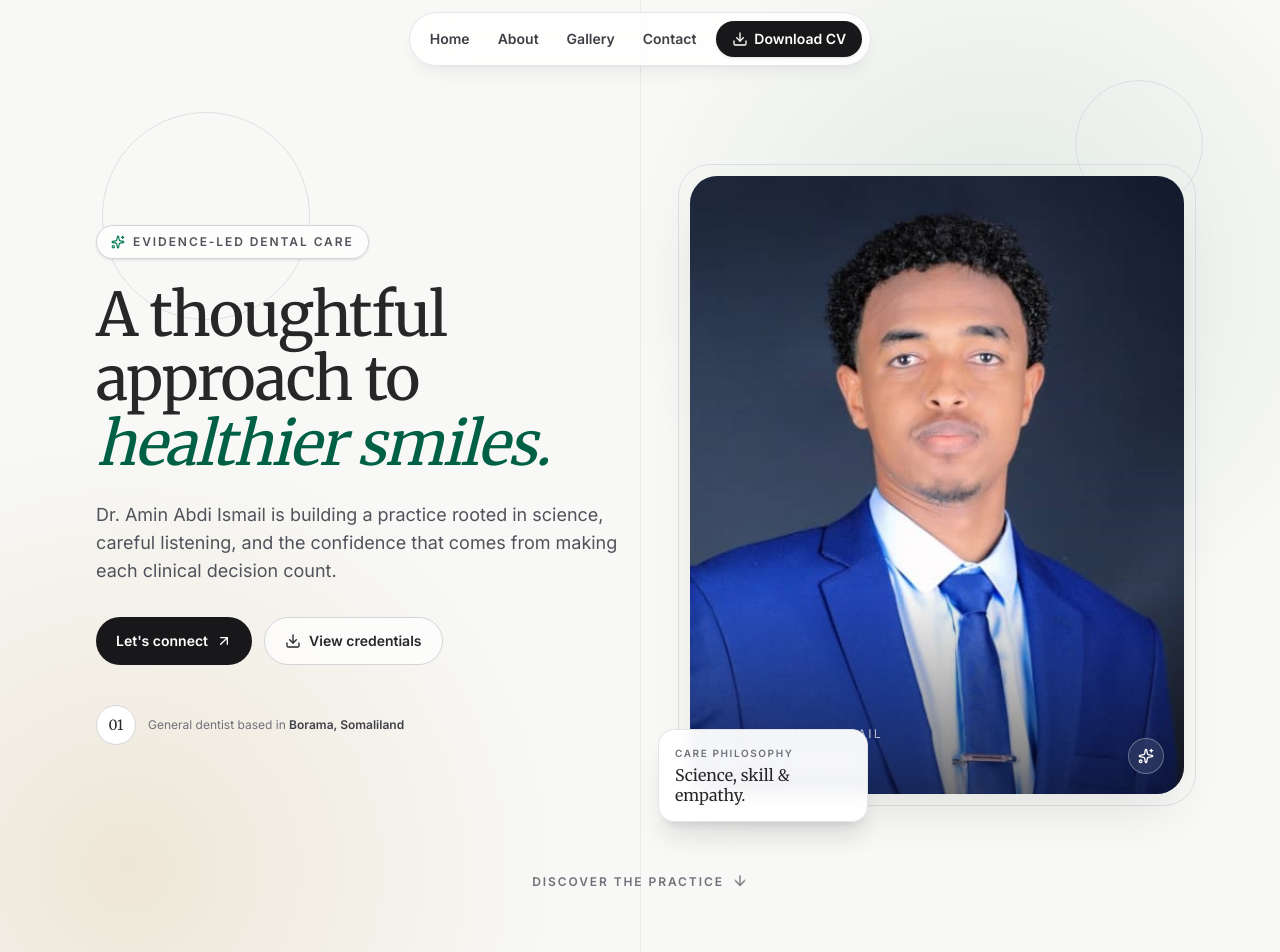
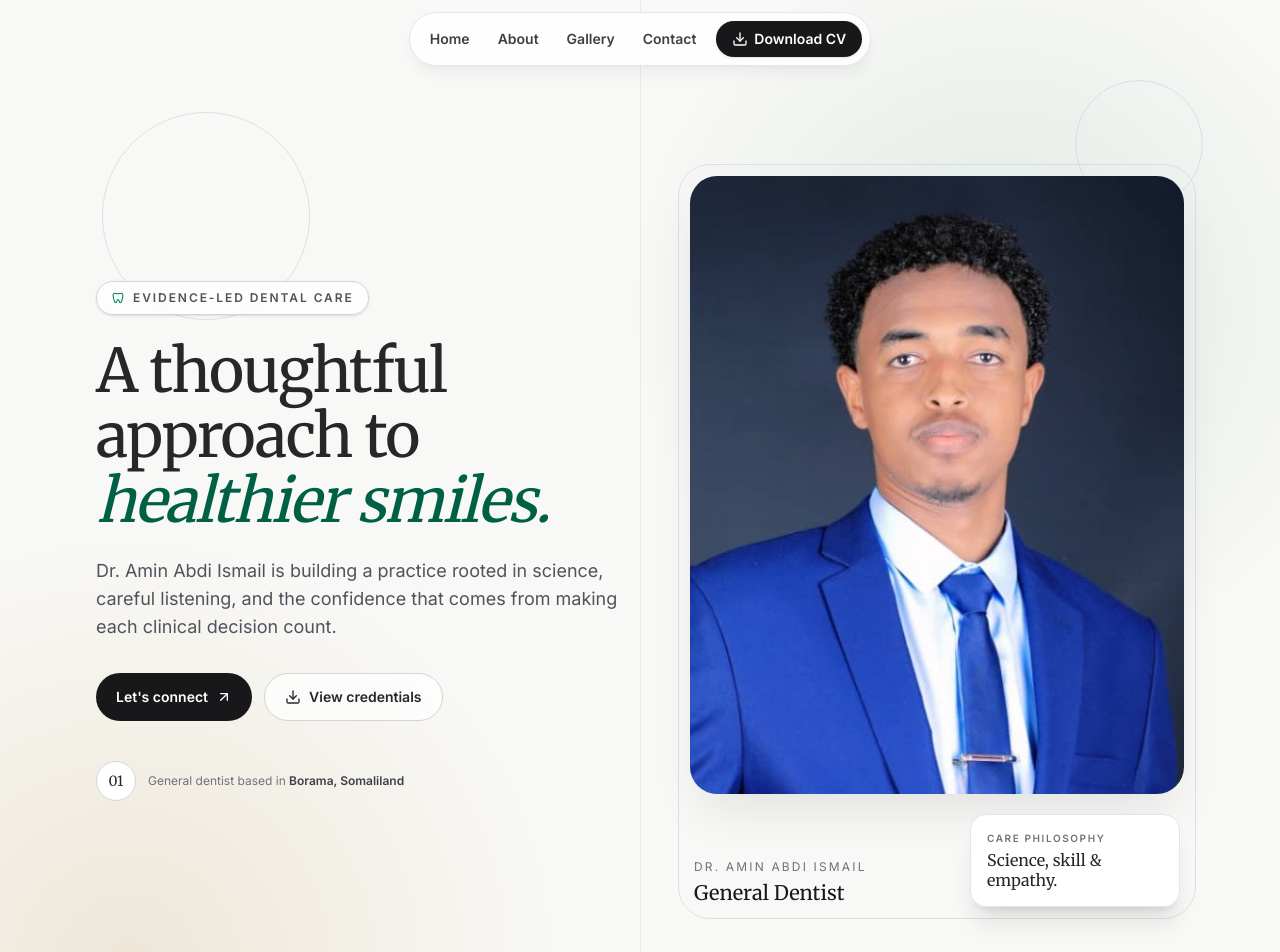
Before and after one commit to Ismaaciil-abdi/Dr-Amin-portfolio, a Next.js app: page / in a window 1280 px wide. Shown: the top 952 px of the page. Built offline with nearby package versions, Linux system fonts and the light colour scheme.

Commit message:
Hero_update

```diff
--- a/src/sections/Hero.tsx
+++ b/src/sections/Hero.tsx
@@ -2,7 +2,7 @@
 
 import Image from "next/image";
 import Link from "next/link";
-import { ArrowDown, ArrowUpRight, Download, Sparkles } from "lucide-react";
+import { ArrowDown, ArrowUpRight, Download } from "lucide-react";
 import { motion } from "framer-motion";
 import drAminImage from "@/assets/dr-amin.jpeg";
 
@@ -10,6 +10,14 @@ const riseIn = {
   hidden: { opacity: 0, y: 20 },
   visible: { opacity: 1, y: 0 },
 };
+
+function ToothIcon({ className }: { className?: string }) {
+  return (
+    <svg viewBox="0 0 24 24" fill="none" stroke="currentColor" strokeWidth="1.8" strokeLinecap="round" strokeLinejoin="round" className={className} aria-hidden="true">
+      <path d="M7.2 3.8c1.5 0 2.5.8 4.8.8s3.3-.8 4.8-.8c2.5 0 4.2 2.1 3.5 5.2l-1.8 8.1c-.4 1.9-1.5 3.1-2.7 3.1-1.3 0-1.5-1.7-2-3.5-.4-1.4-.8-2.1-1.8-2.1s-1.4.7-1.8 2.1c-.5 1.8-.7 3.5-2 3.5-1.2 0-2.3-1.2-2.7-3.1L3.7 9C3 5.9 4.7 3.8 7.2 3.8Z" />
+    </svg>
+  );
+}
 
 export default function Hero() {
   return (
@@ -23,7 +31,7 @@ export default function Hero() {
         <div className="grid items-center gap-14 lg:grid-cols-[1.05fr_0.95fr] lg:gap-12">
           <div className="relative z-10 order-2 text-center lg:order-1 lg:text-left">
             <motion.div initial="hidden" animate="visible" transition={{ duration: 0.55 }} variants={riseIn} className="inline-flex items-center gap-2 rounded-full border border-zinc-300 bg-white/70 px-3.5 py-2 text-xs font-semibold uppercase tracking-[0.16em] text-zinc-600 shadow-sm backdrop-blur">
-              <Sparkles aria-hidden="true" className="size-3.5 text-emerald-700" />
+              <ToothIcon className="size-3.5 text-emerald-700" />
               Evidence-led dental care
             </motion.div>
 
@@ -35,7 +43,7 @@ export default function Hero() {
               Dr. Amin Abdi Ismail is building a practice rooted in science, careful listening, and the confidence that comes from making each clinical decision count.
             </motion.p>
 
-            <motion.div initial="hidden" animate="visible" transition={{ duration: 0.65, delay: 0.3 }} variants={riseIn} className="mt-8 flex flex-col items-center gap-3 sm:flex-row lg:items-start">
+            <motion.div initial="hidden" animate="visible" transition={{ duration: 0.65, delay: 0.3 }} variants={riseIn} className="mt-8 flex flex-col items-center justify-center gap-3 sm:flex-row lg:justify-start">
               <Link href="/contact" className="inline-flex h-12 items-center justify-center gap-2 rounded-full bg-zinc-900 px-5 text-sm font-semibold text-white transition-all hover:-translate-y-0.5 hover:bg-emerald-900 hover:shadow-lg hover:shadow-zinc-900/15 focus-visible:outline-none focus-visible:ring-2 focus-visible:ring-zinc-900 focus-visible:ring-offset-2">
                 Let&apos;s connect <ArrowUpRight aria-hidden="true" className="size-4" />
               </Link>
@@ -54,19 +62,17 @@ export default function Hero() {
             <div className="absolute -inset-3 rounded-[2rem] border border-zinc-300/70" />
             <div className="relative aspect-[4/5] overflow-hidden rounded-[1.7rem] bg-zinc-200 shadow-2xl shadow-zinc-900/10">
               <Image src={drAminImage} alt="Dr. Amin Abdi Ismail" placeholder="blur" fill priority sizes="(min-width: 1024px) 42vw, (min-width: 640px) 28rem, calc(100vw - 3rem)" className="object-cover" />
-              <div className="absolute inset-x-0 bottom-0 h-1/3 bg-gradient-to-t from-zinc-950/60 to-transparent" />
-              <div className="absolute bottom-5 left-5 right-5 flex items-end justify-between text-white">
-                <div>
-                  <p className="text-xs uppercase tracking-[0.18em] text-white/70">Dr. Amin Abdi Ismail</p>
-                  <p className="mt-1 font-serif text-xl">General Dentist</p>
-                </div>
-                <span className="flex size-9 items-center justify-center rounded-full border border-white/30 bg-white/10 backdrop-blur"><Sparkles aria-hidden="true" className="size-4" /></span>
-              </div>
             </div>
 
-            <div className="absolute -bottom-7 -left-4 rounded-2xl border border-zinc-200 bg-white/95 p-3.5 shadow-xl shadow-zinc-900/10 backdrop-blur sm:-left-8 sm:p-4">
-              <p className="text-[10px] font-semibold uppercase tracking-[0.16em] text-zinc-500">Care philosophy</p>
-              <p className="mt-1 max-w-36 font-serif text-sm leading-5 text-zinc-800 sm:max-w-44 sm:text-base">Science, skill &amp; empathy.</p>
+            <div className="mt-5 flex items-end justify-between gap-4 px-1">
+              <div>
+                <p className="text-xs uppercase tracking-[0.18em] text-zinc-500">Dr. Amin Abdi Ismail</p>
+                <p className="mt-1 font-serif text-xl text-zinc-900">General Dentist</p>
+              </div>
+              <div className="rounded-2xl border border-zinc-200 bg-white/95 p-3.5 shadow-xl shadow-zinc-900/10 backdrop-blur sm:p-4">
+                <p className="text-[10px] font-semibold uppercase tracking-[0.16em] text-zinc-500">Care philosophy</p>
+                <p className="mt-1 max-w-36 font-serif text-sm leading-5 text-zinc-800 sm:max-w-44 sm:text-base">Science, skill &amp; empathy.</p>
+              </div>
             </div>
           </motion.div>
         </div>
```
